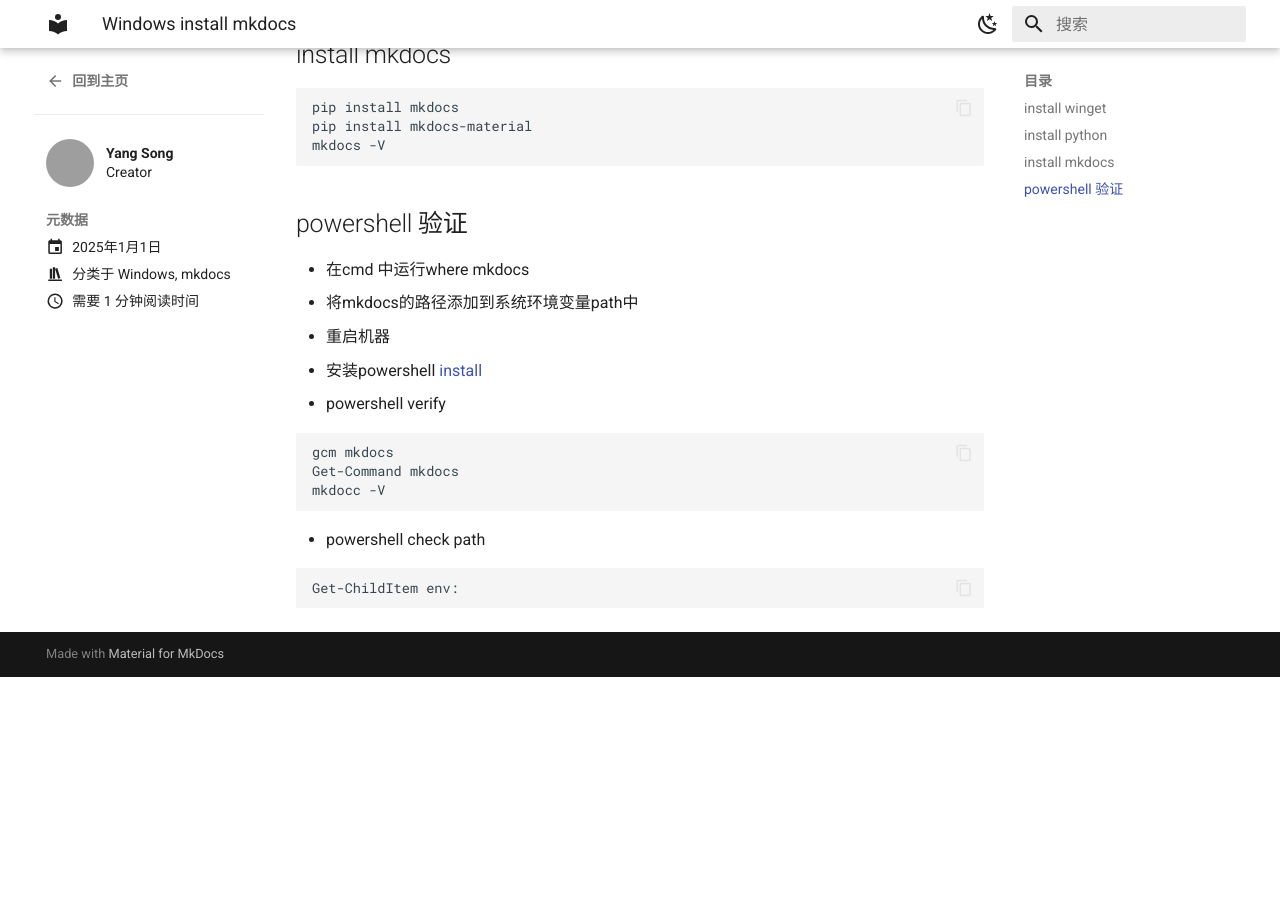
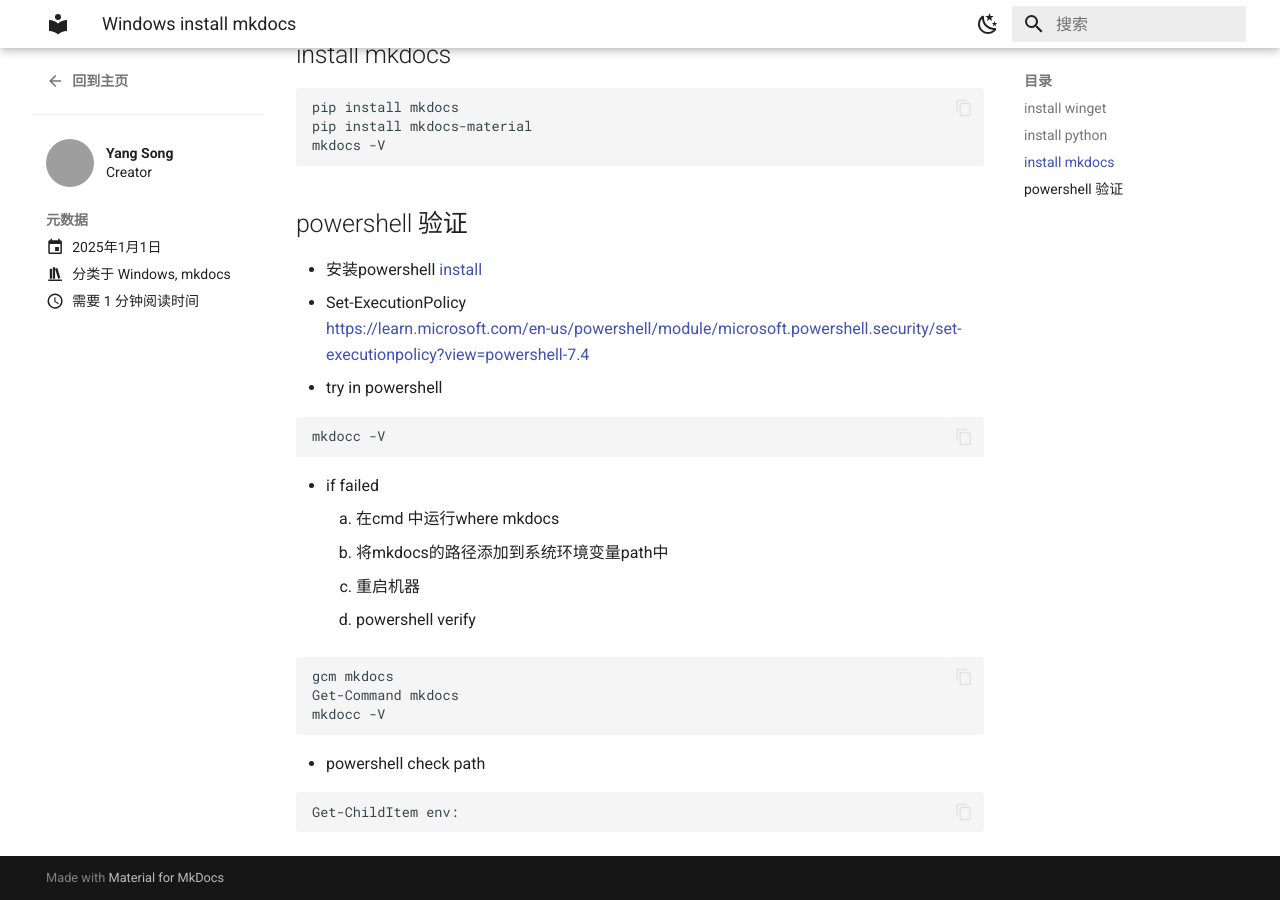
Before and after one commit to songyang666/songyang666.github.io, an MkDocs documentation site: the page built from docs/blog/posts/tools/win_mkdocs_install.md, in a window 1280 px wide and 900 px high, scrolled down 796 px. Built offline with MkDocs 1.6.1 and Material for MkDocs 9.7.7, drawn with Linux system fonts in a browser that asks for light colours; before the commit the page ends 1473 px from its top, so only the background shows below that; grey boxes are pictures that could not be loaded.

Commit message:
windows mkdocs

````diff
--- a/docs/blog/posts/tools/win_mkdocs_install.md
+++ b/docs/blog/posts/tools/win_mkdocs_install.md
@@ -36,18 +36,25 @@
 mkdocs -V
 ```
 ## powershell 验证
-- 在cmd 中运行where mkdocs
-- 将mkdocs的路径添加到系统环境变量path中
-- 重启机器
 - 安装powershell
-[install](https://learn.microsoft.com/zh-cn/powershell/scripting/install/installing-powershell-on-windows?view=powershell-7.4)
-- powershell verify
+  [install](https://learn.microsoft.com/zh-cn/powershell/scripting/install/installing-powershell-on-windows?view=powershell-7.4)
+- Set-ExecutionPolicy
+  <https://learn.microsoft.com/en-us/powershell/module/microsoft.powershell.security/set-executionpolicy?view=powershell-7.4>
+- try in powershell
+```bash
+mkdocc -V
+```
+
+- if failed
+    1. 在cmd 中运行where mkdocs
+    2. 将mkdocs的路径添加到系统环境变量path中
+    3. 重启机器
+    4. powershell verify
 ```bash
 gcm mkdocs
 Get-Command mkdocs
 mkdocc -V
 ```
-
 - powershell check path
 ```bash
 Get-ChildItem env:
````
